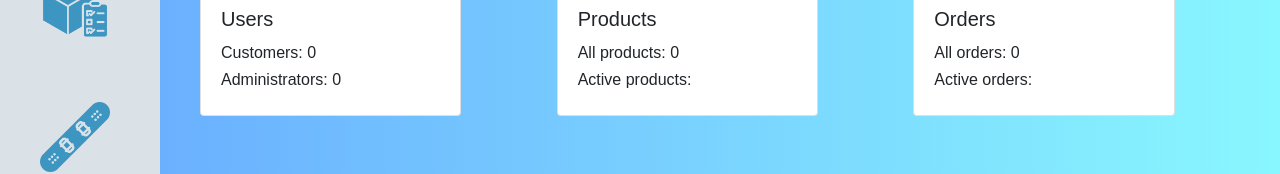
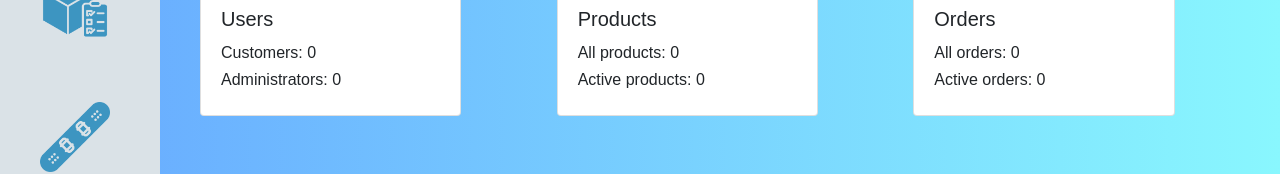
Before and after one commit to EvaKosoczki/VegsoAllomas, an Angular app in the folder webshop-angular/: page /admin/dashboard in a window 1280 px wide. Shown: the part 338-512 px from the top of the page. Built offline with nearby package versions, Linux system fonts and the light colour scheme; no server answers.

Commit message:
dashboard data done

```diff
--- a/webshop-angular/src/app/model/order.ts
+++ b/webshop-angular/src/app/model/order.ts
@@ -2,4 +2,5 @@ export class Order {
   orderId: number;
   userId: number;
   orderDate: Date;
+  status: string;
 }
--- a/webshop-angular/src/app/model/product.ts
+++ b/webshop-angular/src/app/model/product.ts
@@ -8,4 +8,5 @@ export class Product {
   postfix: string = '';
   price: number = 0;
   picture: string = '';
+  status: string = '';
 }
--- a/webshop-angular/src/app/pages/dashboard/dashboard.component.html
+++ b/webshop-angular/src/app/pages/dashboard/dashboard.component.html
@@ -28,7 +28,7 @@
               <div class="card-body">
                 <h5 class="card-title">Products</h5>
                 <h6 class="card-text">All products: {{ numberOfProducts() }}</h6>
-                <h6 class="card-text">Active products:</h6>
+                <h6 class="card-text">Active products: {{ activeProducts() }}</h6>
               </div>
             </div>
           </div>
@@ -38,7 +38,7 @@
               <div class="card-body">
                 <h5 class="card-title">Orders</h5>
                 <h6 class="card-text">All orders: {{ numberOfOrders() }}</h6>
-                <h6 class="card-text">Active orders:</h6>
+                <h6 class="card-text">Active orders: {{ activeOrders() }}</h6>
               </div>
             </div>
           </div>
--- a/webshop-angular/src/app/pages/dashboard/dashboard.component.ts
+++ b/webshop-angular/src/app/pages/dashboard/dashboard.component.ts
@@ -44,9 +44,17 @@ export class DashboardComponent implements OnInit {
     return this.allProduct.length;
   }
 
+  activeProducts() {
+    return this.allProduct.filter(item => item.status !== 'deleted').length;
+  }
+
   //Orders:
   numberOfOrders() {
     return this.allOrder.length;
   }
 
+  activeOrders() {
+    return this.allOrder.filter(item => item.status !== 'closed').length;
+  }
+
 }
```
